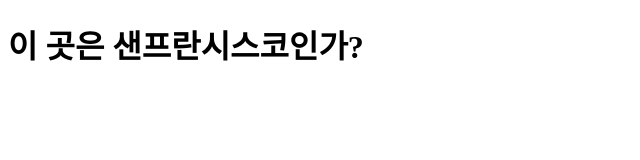
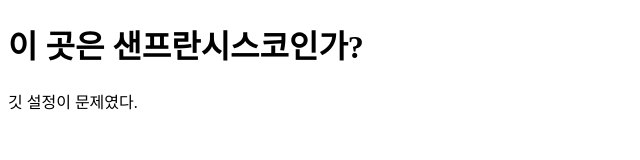
Before and after one commit to KwakYounHo/remote_test, a plain HTML site: page index.html in a window 1280 px wide. Shown: the whole page, without its empty margins (0-640 px from the left). Drawn offline with Linux system fonts and the light colour scheme.

Commit message:
배쉬 설정 문제

```diff
--- a/index.html
+++ b/index.html
@@ -8,5 +8,6 @@
 </head>
 <body>
   <h1>이 곳은 샌프란시스코인가?</h1>
+  <p>깃 설정이 문제였다.</p>
 </body>
 </html>
```
